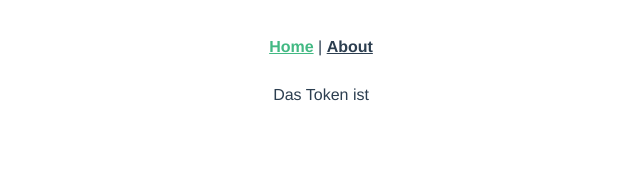
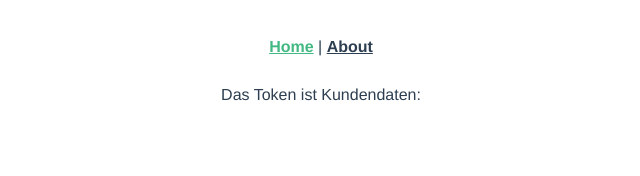
Before and after one commit to afuerstenau/static-vue2, a Vue app: page / in a window 1280 px wide. Shown: the top 176 px of the page, without its empty margins (319-959 px from the left). Built offline with nearby package versions, Linux system fonts and the light colour scheme; no server answers.

Commit message:
axios request

```diff
--- a/package.json
+++ b/package.json
@@ -12,6 +12,7 @@
     "lint": "vue-cli-service lint"
   },
   "dependencies": {
+    "axios": "^1.2.4",
     "core-js": "^3.8.3",
     "vue": "^3.2.13",
     "vue-router": "^4.0.3",
--- a/src/views/HomeView.vue
+++ b/src/views/HomeView.vue
@@ -1,10 +1,32 @@
-<template>
-  <div class="home">Das Token ist {{ token }}</div>
-</template>
+<script setup>
+import axios from "axios";
+import { ref, onMounted } from "vue";
+const kundendaten = ref(null);
+onMounted(() => {
+  axios
+    .get(
+      "http://meintest.green-planet-energy.de/p1?method=bestaetigeVertrag&token=TestAFU123",
+      {
+        crossDomain: true,
+        withCredentials: false,
+      }
+    )
+    .then((response) => {
+      console.log(response);
+      console.log(kundendaten);
+    });
+});
+</script>
 
 <script>
 export default {
   name: "HomeView",
-  props: ["token"],
+  props: ["token", "kundendaten"],
 };
 </script>
+
+<template>
+  <div class="home">
+    Das Token ist {{ token }} Kundendaten: {{ kundendaten }}
+  </div>
+</template>
```
Also changed, not shown: 1 other file (tests, documents, lock files or other folders).
